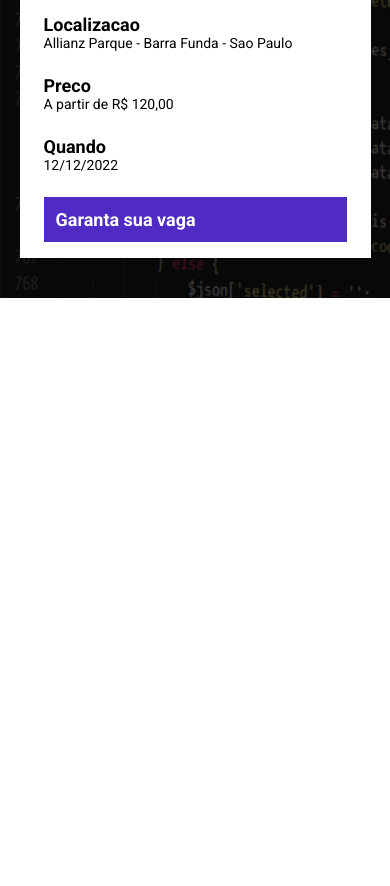
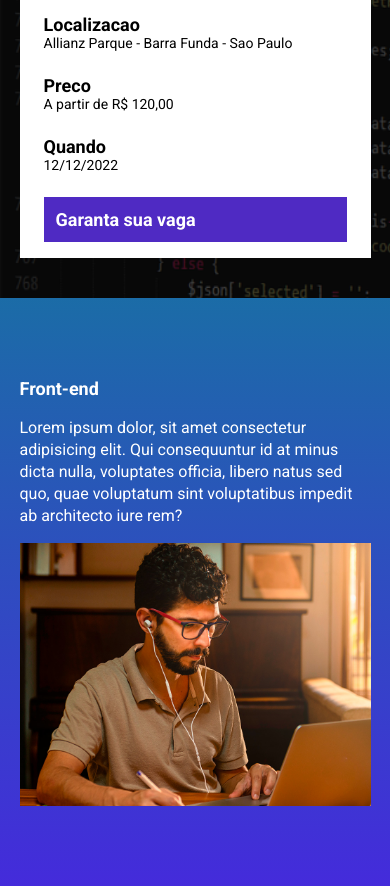
Before and after one commit to TallysonFreitas/ebac_tech_talks, a website built with Parcel: page src/index.html in a window 390 px wide. Shown: the part 330-1216 px from the top of the page. Before the commit the page ends 844 px from the top, so only its background shows below. Built offline with nearby package versions, Linux system fonts and the light colour scheme.

Commit message:
section:details

```diff
--- a/src/index.html
+++ b/src/index.html
@@ -35,6 +35,14 @@
             </div>
         </div>
     </header>
-
+    <section class="event">
+        <div class="container">
+            <div class="event__details">
+                <h2 class="event__details__title">Front-end</h2>
+                <p class="event__details__description">Lorem ipsum dolor, sit amet consectetur adipisicing elit. Qui consequuntur id at minus dicta nulla, voluptates officia, libero natus sed quo, quae voluptatum sint voluptatibus impedit ab architecto iure rem?</p>
+            </div>
+            <img class="event__image" src="images/frontend.png" alt="Front-end">
+        </div>
+    </section>
 </body>
 </html>
--- /dev/null
+++ b/src/styles/_event.scss
@@ -0,0 +1,45 @@
+.event{
+    padding: 80px 0;
+    background-image: linear-gradient(180deg, #1b6ca7, #442bdb);
+
+    .container{
+        display: flex;
+
+    }
+
+    &__details{
+        margin-right: 40px;
+
+        &__title{
+            font-size: 18px;
+            font-weight: bold;
+            padding-bottom: 18px;
+        }
+
+        &__description{
+            font-size: 16px;
+            line-height: 22px;
+        }
+    }
+
+    &__image{
+        max-width: 360px;
+    }
+
+    @media (max-width:640px){
+        .container{
+            display: block;
+        }
+
+        &__image{
+            margin: 0 auto;
+            width: 100%;
+            display: block;
+        }
+
+        &__details{
+            margin-right: 0;
+            margin-bottom: 16px;
+        }
+    }
+}
--- a/src/styles/main.scss
+++ b/src/styles/main.scss
@@ -1,6 +1,7 @@
 @use 'hero';
 @use './components/infos-bar';
 @use './components/buttons';
+@use 'event';
 
 *{
     margin: 0;
```
